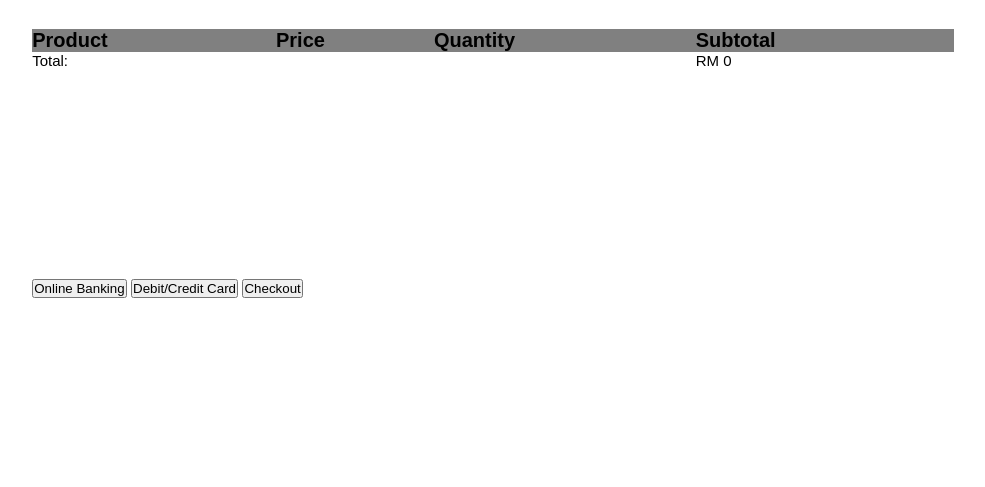
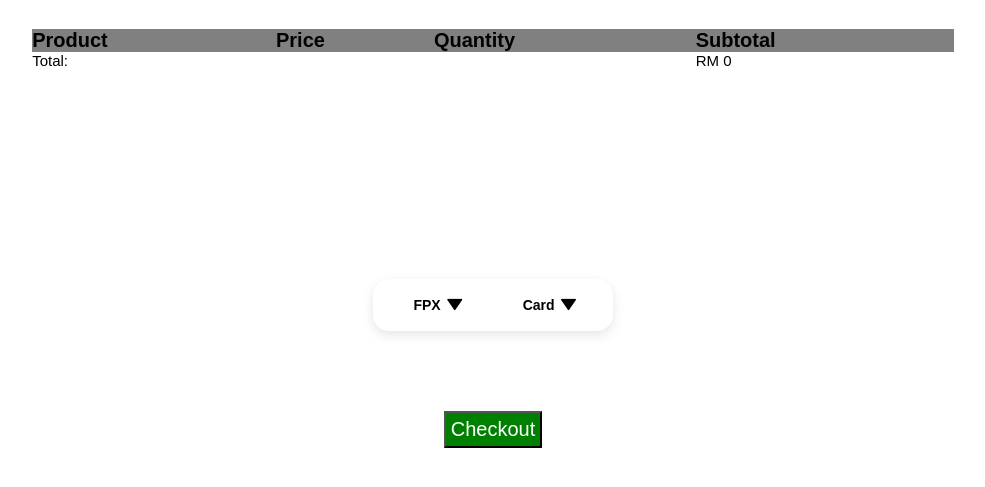
Before and after one commit to ezatul18/TT8L-06, a Flask app: template RailwayGo/templates/summary.html in a window 1280 px wide. Shown: the part 255-742 px from the top of the page, without its empty margins (147-1132 px from the left). Run offline with Flask 3, Linux system fonts and the light colour scheme; the template is opened without the code that fills it, so the values that code supplies are empty.

Commit message:
pay bton

```diff
--- a/RailwayGo/static/style_summary.css
+++ b/RailwayGo/static/style_summary.css
@@ -127,3 +127,96 @@ table {
     background-color: grey;
     font-size: 20px;
  }
+
+/* PAY */
+
+
+.pay--nav {
+    display: flex;
+    font-size: 14px;
+
+}
+
+.navbar {
+    margin: auto;
+    padding: 0.5rem 1.5rem;
+    background: #fff;
+    border-radius: 1rem;
+    box-shadow: 0 4px 12px rgba(0, 0, 0, 0.1);
+}
+
+.nav-links {
+    display: flex;
+    gap: 2rem;
+}
+
+.nav-link, .drop-down li {
+    list-style: none;
+    height: 100%;
+    padding: 0.5rem 1rem;
+    font-weight: 600;
+    cursor: pointer;
+}
+
+a {
+    text-decoration: none;
+    color: currentColor;
+}
+
+.drop-down {
+    position: absolute;
+    padding: 0.5rem 0;
+    margin: 0.5rem -0.5rem;
+    background: antiquewhite;
+    color: black;
+    box-shadow: 0 4px 12px rgba(0, 0, 0, 0.1);
+    border-radius: 0.5rem;
+    font-size: 12px;
+    display: none;
+}
+
+.nav-link:hover {
+    background-color: black;
+    color: #fff;
+    border-radius: 0.5rem;
+}
+
+.paydwn:hover .drop-down {
+    display: block;
+}
+
+.paydwn a {
+    display: flex;
+    align-items: center;
+}
+
+.paydwn .bxs-down-arrow {
+    font-size: 18px;
+    position: relative;
+    right: -5px;
+    transform: rotate(0deg);
+    transition: 0.3s ease-in-out all;
+}
+
+.paydwn:hover .bxs-down-arrow {
+    transform: rotate(180deg);
+}
+
+.drop-down li:hover {
+    background: black;
+    color: #fff;
+    border-radius: 0.5rem;
+}
+
+.pay p{
+    text-align: center;
+    padding-top: 80px;
+}
+
+.pay button {
+    font-size: 20px;
+    color: white;
+    background-color: green;
+    padding: 5px;
+    cursor: pointer;
+}
--- a/RailwayGo/templates/store_food.html
+++ b/RailwayGo/templates/store_food.html
@@ -488,7 +488,7 @@
             <h4 class="card--title">{{ product.name }}</h4>
             <div class="card--price">
               <div class="price">RM{{ product.price }}0</div>
-              <input type="number" name="quantity" value="1" min="1">
+              <input type="number" name="quantity" value="1" min="1" max="10">
               <button type="submit"><i class='bx bxs-cart-add' ></i></button>
             </div>
           </div>
--- a/RailwayGo/templates/summary.html
+++ b/RailwayGo/templates/summary.html
@@ -51,9 +51,35 @@
         </section>
 
         <section class="pay">
-            <button>Online Banking</button>
-            <button>Debit/Credit Card</button>
-            <button>Checkout</button>
+            <div class="pay--nav">
+                <nav class="navbar">
+                    <ul class="nav-links">
+                        <li class="nav-link paydwn">
+                            <a href="#">FPX
+                                <span><i class='bx bxs-down-arrow'></i></span>
+                            </a>
+                            <ul class="drop-down">
+                                <li>Maybank</li>
+                                <li>Bank muamalat</li>
+                                <li>Bank Islam</li>
+                            </ul>
+                        </li>
+                        <li class="nav-link paydwn">
+                            <a href="#">Card
+                                <span><i class='bx bxs-down-arrow'></i></span>
+                            </a>
+                            <ul class="drop-down">
+                                <li>Debit card</li>
+                                <li>Credit card</li>
+                            </ul>
+                        </li>
+                    </ul>
+                </nav>
+            </div>
+
+            <p>
+                <button>Checkout</button>
+            </p>
         </section>
 
     <script src="{{url_for('static', filename='script_food.js')}}"></script>
```
Also changed, not shown: database.db.
